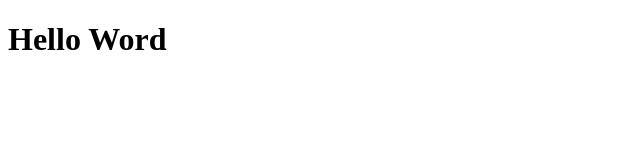
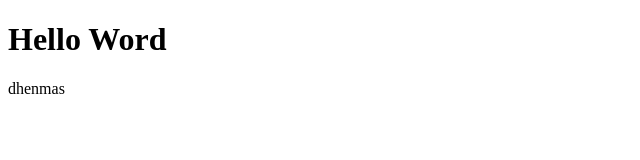
Before and after one commit to dhenmasadhi/belajar-git, a plain HTML site: page index.html in a window 1280 px wide. Shown: the full height of the page, 0-640 px from the left. Drawn offline with Linux system fonts and the light colour scheme.

Commit message:
menambahkan nama

```diff
--- a/index.html
+++ b/index.html
@@ -7,5 +7,6 @@
 </head>
 <body>
     <h1>Hello Word</h1>
+    <p>dhenmas</p>
 </body>
 </html>
```
